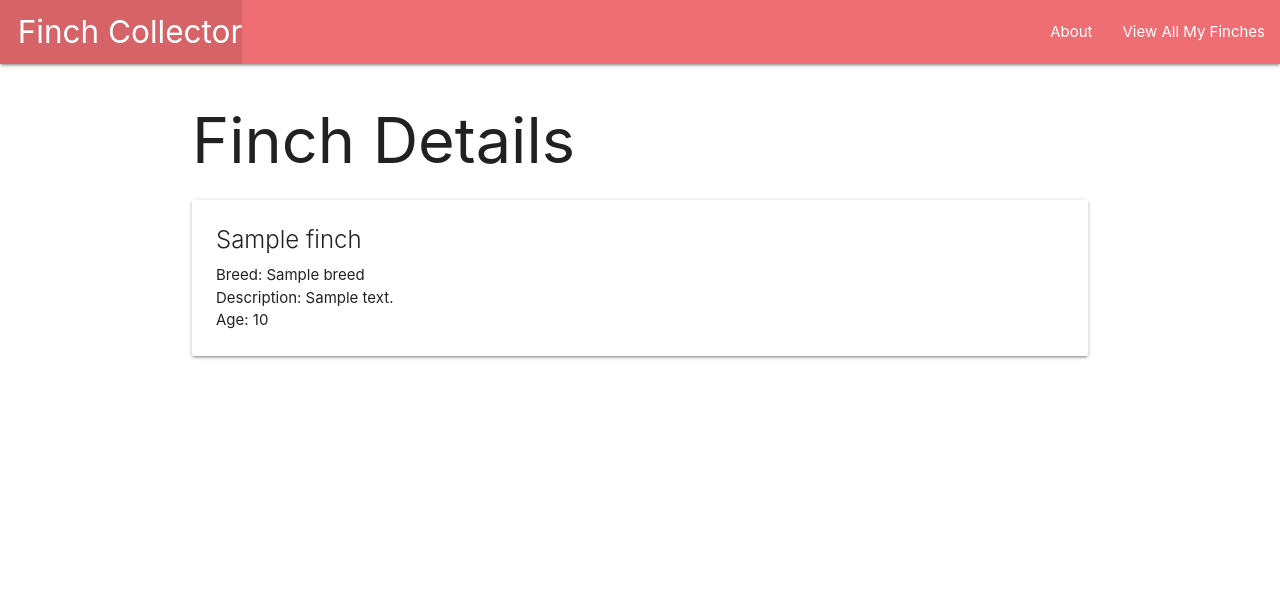
After one commit to lincolnyouree/Finch-Collector, a Django app: template main_app/templates/finches/detail.html in a window 1280 px wide. The commit adds this page. Shown: the top 596 px of the page. Run offline with Django 3.2, Linux system fonts and the light colour scheme; the template is opened without the code that fills it: most values are stand-ins (such as "Sample title", 1, 10 or a date in 2020).

Commit message:
Add Detail

```diff
--- /dev/null
+++ b/main_app/templates/finches/detail.html
@@ -0,0 +1,19 @@
+{% extends 'base.html' %}
+{% block content %}
+
+<h1>Finch Details</h1>
+
+<div class="card">
+  <div class="card-content">
+    <span class="card-title">{{ finch.name }}</span>
+    <p>Breed: {{ finch.breed }}</p>
+    <p>Description: {{ finch.description }}</p>
+    {% if finch.age > 0 %}
+      <p>Age: {{ finch.age }}</p>
+    {% else %}
+      <p>Age: Chick</p>
+    {% endif %}
+  </div>
+</div>
+
+{% endblock %}
--- a/main_app/templates/finches/index.html
+++ b/main_app/templates/finches/index.html
@@ -5,6 +5,7 @@
 
 {% for finch in finches %}
   <div class="card">
+    <a href="/finches/{{ finch.id }}">
     <div class="card-content">
       <span class="card-title">{{ finch.name }}</span>
       <p>Breed: {{ finch.breed }}</p>
@@ -15,6 +16,7 @@
         <p>Age: Chick</p>
       {% endif %}
     </div>
+    </a>
   </div>
 {% endfor %}
 
--- a/main_app/urls.py
+++ b/main_app/urls.py
@@ -5,4 +5,5 @@ urlpatterns = [
   path('', views.home, name='home'),
   path('about/', views.about, name='about'),
   path('finches/', views.finches_index, name='index'),
+  path('finches/<int:finch_id>/', views.finches_detail, name='detail'),
 ]
--- a/main_app/views.py
+++ b/main_app/views.py
@@ -13,3 +13,7 @@ def about(request):
 def finches_index(request):
   finches = Finch.objects.all()
   return render(request, 'finches/index.html', { 'finches': finches })
+
+def finches_detail(request, finch_id):
+  finch = Finch.objects.get(id=finch_id)
+  return render(request, 'finches/detail.html', { 'finch': finch })
```
